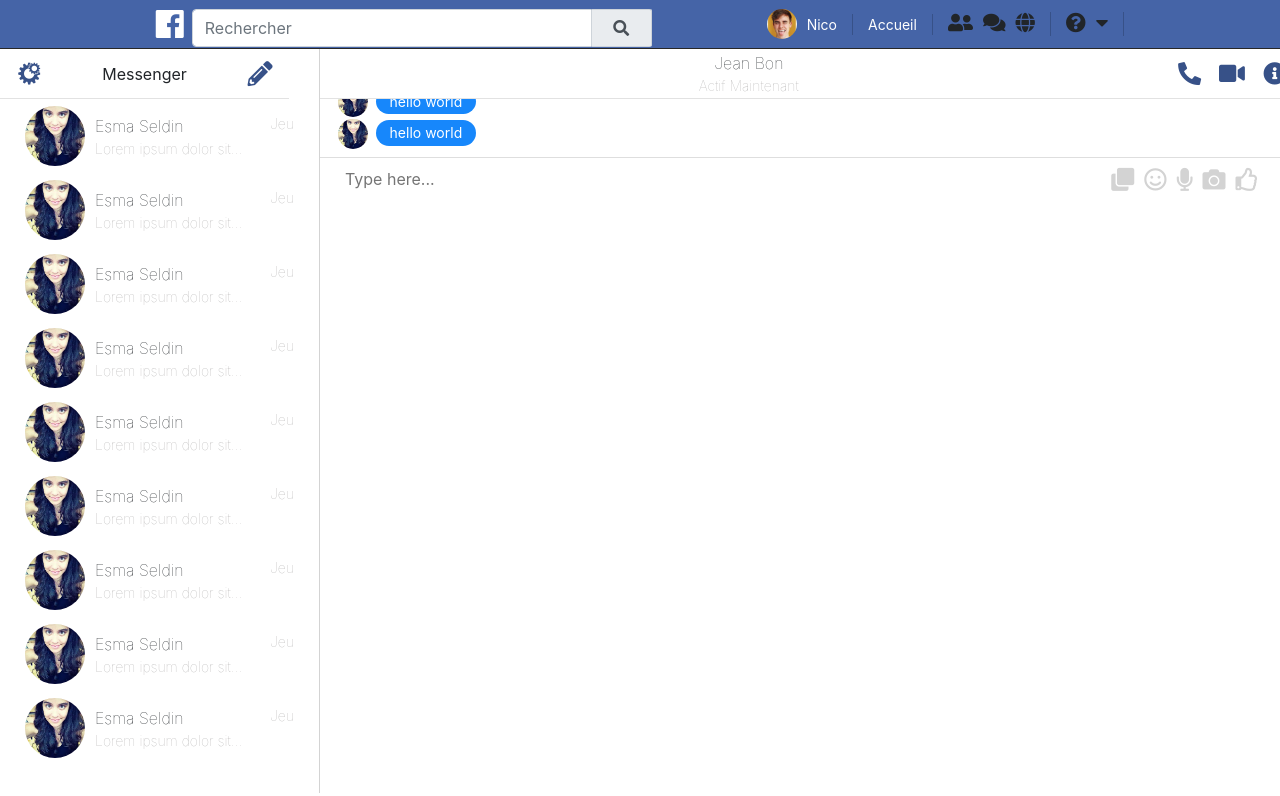
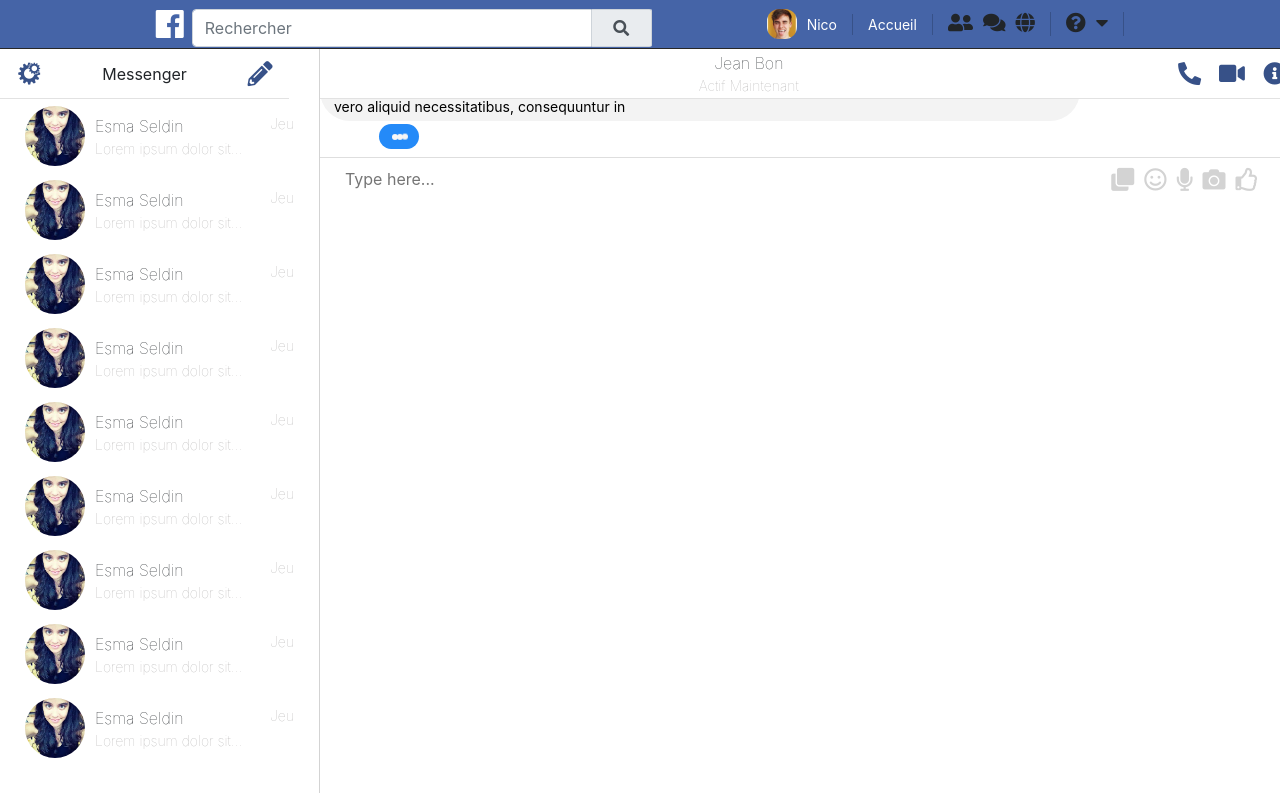
Before and after one commit to JGuiraud/Hackathon_GameJam, a Vue app: page / in a window 1280 px wide. Shown: the top 796 px of the page. Built offline with nearby package versions, Linux system fonts and the light colour scheme.

Commit message:
waiting buble

```diff
--- a/src/Chat/Chat.vue
+++ b/src/Chat/Chat.vue
@@ -3,13 +3,40 @@
       <chat-status-bar/>
       <div class="chat-bulle-container">
          <chat-bulle/>
+         <chat-bulle />
+         <chat-bulle/>
+         <chat-bulle/>
+         <chat-bulle/>
+         <chat-bulle/>
+         <chat-bulle/>
+         <chat-bulle/>
+         <chat-bulle/>
+         <chat-bulle/>
+         <chat-bulle/>
+         <chat-bulle/>
+         <chat-bulle/>
+         <chat-bulle/>
+         <chat-bulle/>
+         <chat-bulle/>
+         <chat-bulle/>
+         <chat-bulle/>
+         <chat-bulle/>
+         <chat-bulle/>
+         <chat-bulle/>
+         <chat-bulle/>
+         <chat-bulle/>
+         <chat-bulle/>
+         <chat-bulle/>
+         <chat-bulle/>
          <chat-bulle/>
          <chat-bulle/>
          <chat-bulle/>
          <chat-bulle-user/>
-         <chat-bulle/>
-         <chat-bulle/>
-         <chat-bulle/>
+
+
+         <div class="waiting-area">
+            <chat-writing/>
+         </div>
       </div>
       <chat-input/>
    </div>
@@ -22,13 +49,15 @@
 import ChatBulleUser from "./Chat_bulle_user";
 import ChatInput from "./Chat_input";
 import ChatStatusBar from "./Chat_status_bar";
+import ChatWriting from "./Chat_writing";
 export default {
   name: "Chat",
   components: {
     ChatBulle,
     ChatInput,
     ChatBulleUser,
-    ChatStatusBar
+    ChatStatusBar,
+    ChatWriting
   }
 };
 </script>
--- a/src/Chat/Chat_bulle_user.vue
+++ b/src/Chat/Chat_bulle_user.vue
@@ -1,6 +1,6 @@
 <template>
 		<div class="chat-friend">
-			<span class="chat-bulle">Lorem ipsum, dolor sit amet consectetur adipisicing elit. Harum porro exercitationem nostrum quos nemo deleniti natus accusamus commodi eius dignissimos molestiae repudiandae, doloribus neque repellendus sunt vero aliquid necessitatibus, consequuntur inventore. Optio eligendi quo natus tempore, quam iure, cupiditate deleniti, numquam quia eum modi veniam beatae! Cupiditate maiores, veritatis placeat optio tempore tenetur odio perferendis eius, eaque facere ex repudiandae. Fuga voluptate nobis delectus ab accusamus iste et, eius, blanditiis ratione commodi earum debitis magnam maxime porro quam error perspiciatis. Facere ut consectetur laboriosam eveniet numquam aliquid, exercitationem illum eaque neque reprehenderit minima magni a tempora reiciendis, debitis qui. Et.</span>
+			<span class="chat-bulle">Lorem ipsum, dolor sit amet consectetur adipisicing elit. Harum porro exercitationem nostrum quos nemo deleniti natus accusamus commodi eius dignissimos molestiae repudiandae, doloribus neque repellendus sunt vero aliquid necessitatibus, consequuntur in</span>
 		</div>
 </template>
 
@@ -20,17 +20,17 @@
 .guy {
   margin-left: 0.5em;
   height: 30px;
-  border-radius: 50%;
+  border-radius: 40%;
 }
 .chat-friend {
-  display: flex;
+  display: -webkit-box;
   justify-content: flex-end;
   align-items: center;
-  margin-bottom: 1em;
   margin-right: 0.6em;
 }
 .chat-friend > .chat-bulle {
   background-color: #f3f3f3;
   color: black;
+  display: block;
 }
 </style>
--- a/src/Chat/Chat_writing.vue
+++ b/src/Chat/Chat_writing.vue
@@ -0,0 +1,54 @@
+<template>
+<div class="fb-chat">
+  <div class="fb-chat--bubbles">
+    <span></span>
+    <span></span>
+    <span></span>
+  </div>
+</div>
+</template>
+<script>
+export default {};
+</script>
+
+<style>
+.fb-chat {
+  background-color: #248af8;
+  width: 40px;
+  line-height: 25px;
+  border-radius: 30%/50%;
+  margin-left: 3.7em;
+  margin-top: 0.2em;
+  transform: translate(-0%, -0%);
+}
+.fb-chat--bubbles {
+  text-align: center;
+}
+.fb-chat--bubbles span {
+  display: inline-block;
+  background-color: #f7f7f7;
+  width: 6px;
+  height: 6px;
+  border-radius: 100%;
+  animation: bob 2s infinite;
+  margin-bottom: 0.1em;
+  margin-right: -0.07em;
+}
+.fb-chat--bubbles span:nth-child(2) {
+  animation-delay: 0.15s;
+}
+.fb-chat--bubbles span:nth-child(3) {
+  animation-delay: 0.3s;
+}
+
+@keyframes bob {
+  10% {
+    transform: translateY(-4px);
+    background-color: #d6d6d6;
+  }
+  50% {
+    transform: translateY(0);
+    background-color: #f7f7f7;
+  }
+}
+</style>
```
Also changed, not shown: src/Chat/Chat_user_typing.vue (+139 -8 lines).
